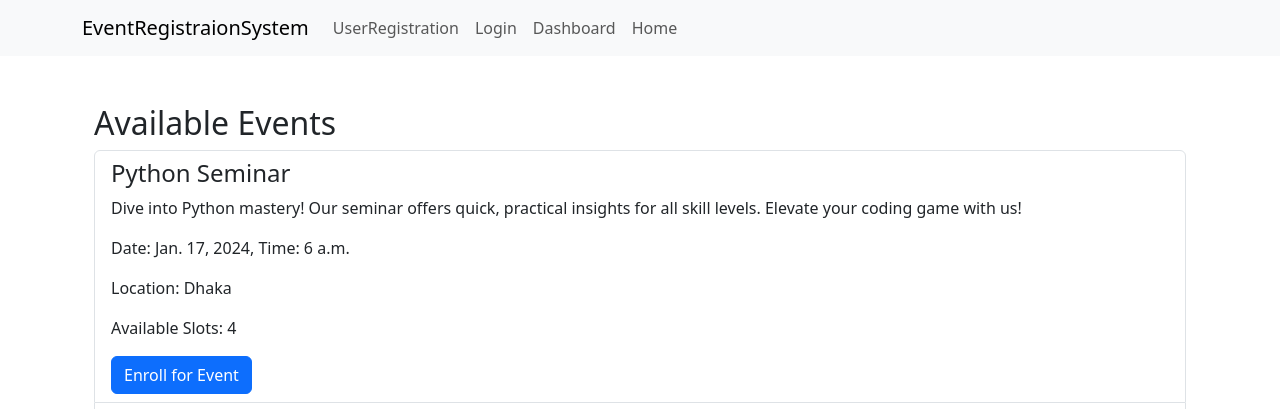
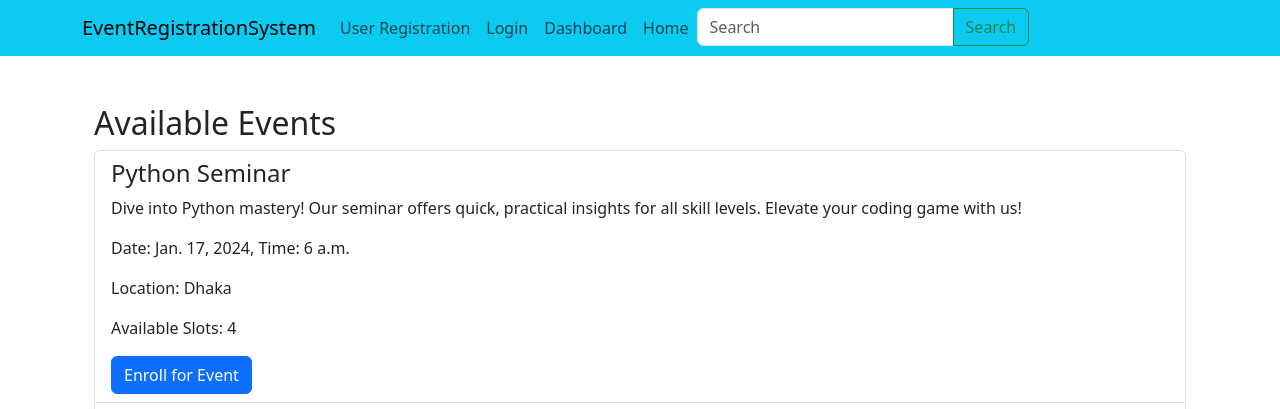
Before and after one commit to sabbir270/Event-Registration-System, a Django app: page / in a window 1280 px wide. Shown: the top 409 px of the page. Run offline with Django 5.2, Linux system fonts and the light colour scheme; data comes from the database, SQL or seed files in the repository.

Commit message:
search functionality implemented

```diff
--- a/eventapp/templates/eventapp/home.html
+++ b/eventapp/templates/eventapp/home.html
@@ -2,12 +2,14 @@
 
 {% block content %}
 <div class="container mt-5">
-    <h2>Available Events</h2>
+    <h2>{% if query %}Search Results{% else %}Available Events{% endif %}</h2>
 
+    {% if query %}
+      <p>Showing results for: "{{ query }}"</p>
+    {% endif %}
 
     {% if events %}
       <ul class="list-group">
-
         {% for event in events %}
           <li class="list-group-item">
             <h4>{{ event.title }}</h4>
@@ -24,7 +26,7 @@
         {% endfor %}
       </ul>
     {% else %}
-      <p>No available events at the moment.</p>
+      <p>{% if query %}No results found.{% else %}No available events at the moment.{% endif %}</p>
     {% endif %}
   </div>
 {% endblock %}
--- a/eventapp/views.py
+++ b/eventapp/views.py
@@ -6,15 +6,25 @@ from .models import Event
 from django.shortcuts import get_object_or_404
 from django.contrib.auth.decorators import login_required
 from django.contrib import messages
+from django.db.models import Q
 
+# views.py
 
-
+from django.shortcuts import render
+from .models import Event
 
 def home(request):
-    events = Event.objects.all()
-    context = {'events': events}
+    query = request.GET.get('q')
+    if query:
+        events = Event.objects.filter(
+            Q(title__icontains=query) | Q(description__icontains=query) | Q(location_name__icontains=query)
+        )
+    else:
+        events = Event.objects.all()
 
+    context = {'events': events, 'query': query}
     return render(request, 'eventapp/home.html', context)
+
 
 def register_user(request):
     if request.method == 'POST':
--- a/templates/base.html
+++ b/templates/base.html
@@ -11,10 +11,9 @@
 
 <!-- Navbar -->
 
-<nav class="navbar navbar-expand-lg navbar-light bg-light">
-
+<nav class="navbar navbar-expand-lg navbar-light bg-info">
     <div class="container">
-        <a class="navbar-brand" href="{% url 'eventapp:home' %}">EventRegistraionSystem</a>
+        <a class="navbar-brand" href="{% url 'eventapp:home' %}">EventRegistrationSystem</a>
         <button class="navbar-toggler" type="button" data-toggle="collapse" data-target="#navbarNav" aria-controls="navbarNav" aria-expanded="false" aria-label="Toggle navigation">
             <span class="navbar-toggler-icon"></span>
         </button>
@@ -26,7 +25,7 @@
                     </li>
                 {% else %}
                     <li class="nav-item">
-                        <a class="nav-link" href="{% url 'eventapp:userRegistration' %}">UserRegistration</a>
+                        <a class="nav-link" href="{% url 'eventapp:userRegistration' %}">User Registration</a>
                     </li>
                     <li class="nav-item">
                         <a class="nav-link" href="{% url 'eventapp:login' %}">Login</a>
@@ -38,10 +37,21 @@
                 <li class="nav-item">
                     <a class="nav-link" href="{% url 'eventapp:home' %}">Home</a>
                 </li>
+                <!-- Search form -->
+                <li class="nav-item">
+                    <form class="form-inline my-2 my-lg-0" method="get" action="{% url 'eventapp:home' %}">
+                        <div class="input-group">
+                            <input class="form-control" type="search" name="q" placeholder="Search" aria-label="Search" value="{{ request.GET.q }}">
+                            <button class="btn btn-outline-success" type="submit">Search</button>
+                        </div>
+                    </form>
+                </li>
+                </li>
             </ul>
         </div>
     </div>
 </nav>
+
 
 
 {% if messages %}
```
